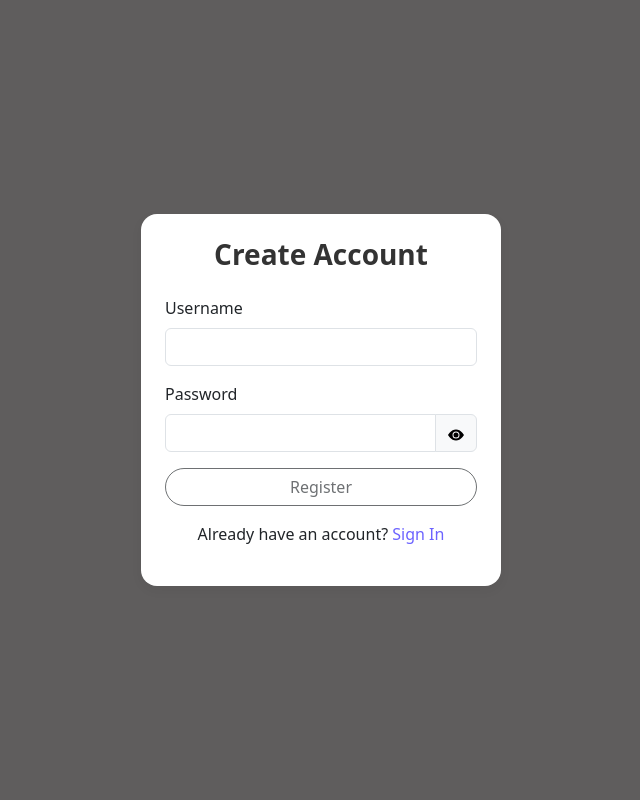
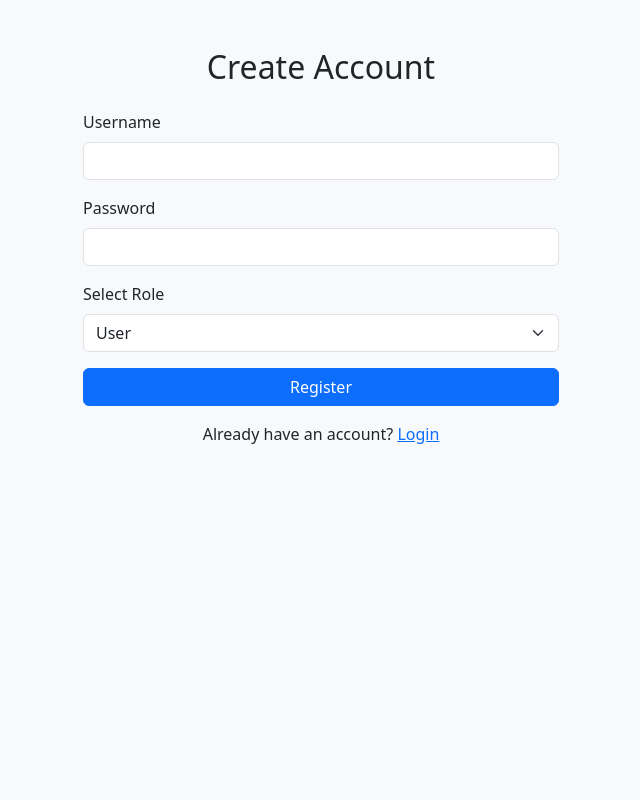
Before and after one commit to Ahan-07/php_crud_project, a PHP site: page /register.php in a window 1280 px wide. Shown: the whole page, without its empty margins (319-959 px from the left). Run offline with PHP 8.4, Linux system fonts and the light colour scheme; some libraries are stand-ins or nearby versions.

Commit message:
Update register.php

```diff
--- a/register.php
+++ b/register.php
@@ -1,142 +1,88 @@
 <?php
+session_start();
 include 'db.php';
 
+$success = '';
+$error = '';
+
 if (isset($_POST['register'])) {
-    $username = $_POST['username'];
-    $password = password_hash($_POST['password'], PASSWORD_DEFAULT);
+    $username = trim($_POST['username']);
+    $password = $_POST['password'];
+    $role = $_POST['role'];
 
-    $sql = "INSERT INTO users (username, password) VALUES ('$username', '$password')";
+    // Optional: prevent assigning admin via registration
+    if ($role === 'admin') {
+        $role = 'user';
+    }
 
-    if (mysqli_query($conn, $sql)) {
-        echo " <div class='alert alert-success alert-dismissible fade show' role='alert'>
-  <strong>Successfully Register</strong>
-  <button type='button' class='btn-close' data-bs-dismiss='alert' aria-label='Close'></button>
-</div>" ;
+    // Validate length
+    if (strlen($username) < 3 || strlen($password) < 8) {
+        $error = "Username must be at least 3 characters and password at least 8 characters.";
+    } else {
+        // Hash the password
+        $hashedPassword = password_hash($password, PASSWORD_DEFAULT);
 
+        // Prepare insert query
+        $stmt = $conn->prepare("INSERT INTO users (username, password, role) VALUES (?, ?, ?)");
+        $stmt->bind_param("sss", $username, $hashedPassword, $role);
+
+        if ($stmt->execute()) {
+            $success = "Registered successfully as $role!";
         } else {
-        echo "Error: " . mysqli_error($conn);
+            $error = "Error: " . $stmt->error;
+        }
+
+        $stmt->close();
     }
 }
 ?>
+
 <!DOCTYPE html>
 <html lang="en">
 <head>
   <meta charset="UTF-8">
-  <meta http-equiv="X-UA-Compatible" content="IE=edge">
-  <meta name="viewport" content="width=device-width, initial-scale=1.0">
-  <title> Register</title>
+  <title>Register</title>
   <link href="https://cdn.jsdelivr.net/npm/bootstrap@5.3.0/dist/css/bootstrap.min.css" rel="stylesheet">
-  <style>
-    body {
-      background:rgb(95, 93, 93);
-    }
-    .card {
-      border: none;
-      border-radius: 1rem;
-      box-shadow: 0 4px 12px rgba(0, 0, 0, 0.05);
-    }
-    .card-title {
-      font-weight: 600;
-      color: #333;
-    }
-    .form-control:focus {
-      box-shadow: none;
-      border-color: #6c63ff;
-    }
-    .btn-custom {
-      background: #6c63ff;
-      color: #fff;
-      border-radius: 50px;
-      transition: background 0.3s ease;
-    }
-    .btn-custom:hover {
-      background: #5751d6;
-    }
-    .link-custom {
-      color: #6c63ff;
-      text-decoration: none;
-    }
-    .link-custom:hover {
-      text-decoration: underline;
-    }
-  </style>
 </head>
-<body>
-  <div class="d-flex justify-content-center align-items-center vh-100">
-    <div class="card p-4" style="width: 360px;">
-      <h3 class="card-title text-center mb-4">Create Account</h3>
-      <form method="POST" id="registerForm">
+<body class="bg-light">
+
+<div class="container mt-5" style="max-width: 500px;">
+  <h2 class="mb-4 text-center">Create Account</h2>
+
+  <?php if ($success): ?>
+    <div class="alert alert-success"><?= $success ?></div>
+  <?php elseif ($error): ?>
+    <div class="alert alert-danger"><?= $error ?></div>
+  <?php endif; ?>
+
+  <form method="POST" novalidate>
     <div class="mb-3">
-          <label for="username" class="form-label">Username</label>
-          <input type="text" class="form-control" id="username" name="username" required>
+      <label class="form-label">Username</label>
+      <input type="text" name="username" class="form-control" required pattern="^[a-zA-Z0-9_]{3,15}$">
     </div>
-        <div class="mb-3 position-relative">
-          <label for="password" class="form-label">Password</label>
-          <div class="input-group">
-            <input type="password" class="form-control" id="password" name="password" required>
-            <span class="input-group-text password-toggle" id="togglePassword"><i>
-            <img src="eye-fill.svg" alt="" srcset="">
-            </i></span>
+
+    <div class="mb-3">
+      <label class="form-label">Password</label>
+      <input type="password" name="password" class="form-control" required minlength="8">
     </div>
-          <div class="strength-meter mt-2">
-            <div class="strength-meter-fill" id="strengthMeterFill"></div>
+
+    <div class="mb-3">
+      <label class="form-label">Select Role</label>
+      <select name="role" class="form-select" required>
+        <option value="user" selected>User</option>
+        <option value="editor">Editor</option>
+      </select>
     </div>
-          <small id="strengthText" class="text-muted"></small>
-        </div>
-        <button type="submit" name="register" class="btn btn-custom w-100" id="submitBtn" disabled>Register</button>
+
+    <button type="submit" name="register" class="btn btn-primary w-100">Register
+
+    </button>
   </form>
-      <p class="text-center mt-3">Already have an account? <a href="login.php" class="link-custom">Sign In</a></p>
+
+  <div class="text-center mt-3">
+    Already have an account? <a href="login.php">Login</a>
   </div>
 </div>
 
-  <script src="https://cdn.jsdelivr.net/npm/bootstrap@5.3.0/dist/js/bootstrap.bundle.min.js"></script>
-  <script src="https://cdn.jsdelivr.net/npm/bootstrap-icons@1.10.5/font/bootstrap-icons.js"></script>
-  <script>
-    const passwordInput = document.getElementById('password');
-    const meterFill = document.getElementById('strengthMeterFill');
-    const strengthText = document.getElementById('strengthText');
-    const submitBtn = document.getElementById('submitBtn');
-    const togglePassword = document.getElementById('togglePassword');
-
-    function evaluatePassword(password) {
-      let score = 0;
-      if (password.length >= 8) score++;
-      if (/[A-Z]/.test(password)) score++;
-      if (/[a-z]/.test(password)) score++;
-      if (/[0-9]/.test(password)) score++;
-      if (/[^A-Za-z0-9]/.test(password)) score++;
-      return score;
-    }
-
-    passwordInput.addEventListener('input', () => {
-      const pwd = passwordInput.value;
-      const score = evaluatePassword(pwd);
-      const percent = (score / 5) * 100;
-      meterFill.style.width = percent + '%';
-      if (score <= 2) {
-        meterFill.style.background = 'red';
-        strengthText.textContent = 'Weak';
-        submitBtn.disabled = true;
-      } else if (score === 3) {
-        meterFill.style.background = 'orange';
-        strengthText.textContent = 'Moderate';
-        submitBtn.disabled = false;
-      } else {
-        meterFill.style.background = 'green';
-        strengthText.textContent = 'Strong';
-        submitBtn.disabled = false;
-      }
-    });
-
-    togglePassword.addEventListener('click', () => {
-      const type = passwordInput.type === 'password' ? 'text' : 'password';
-      passwordInput.type = type;
-      togglePassword.innerHTML = type === 'password' ? '<i><img src="eye-fill.svg" alt="" srcset=""></i>' : '<i><img src="eye-slash-fill.svg" alt="" srcset=""></i>';
-    });
-
-    document.getElementById('registerForm').addEventListener('submit', e => {
-      if (submitBtn.disabled) e.preventDefault();
-    });
-  </script>
 </body>
 </html>
```
Lines whose indentation alone changed are shown as unchanged.
